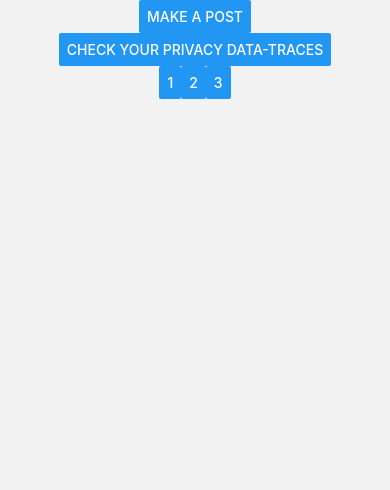
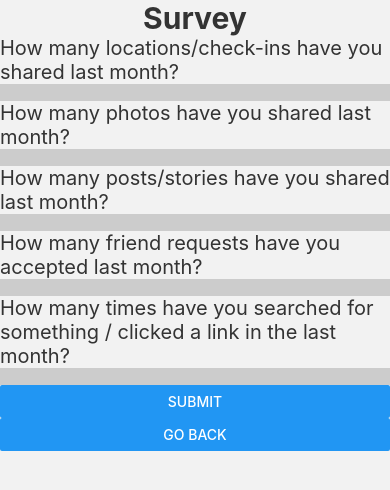
Before and after one commit to hamdaan-shaikh/CMS-TEA-E4TIP, a React Native app in the folder CMS_TEA_ET4IP_Mob_App/: screen /SurveyScreen in a window 390 px wide. Shown: the top 490 px of the page. Built offline with nearby package versions, Linux system fonts and the light colour scheme.

Commit message:
Added Survey Screen

```diff
--- a/CMS_TEA_ET4IP_Mob_App/src/navigation/MainAppStack.js
+++ b/CMS_TEA_ET4IP_Mob_App/src/navigation/MainAppStack.js
@@ -9,6 +9,7 @@ import PredictionScreen from '../screens/PredictionScreen';
 import TraceCategoriesScreen from '../screens/TraceCategoriesScreen';
 import MakePostScreen from '../screens/MakePostScreen';
 import DetailedGraphScreen from '../screens/DetailedGraphScreen';
+import SurveyScreen from '../screens/SurveyScreen';
 
 const Stack = createNativeStackNavigator();
 
@@ -24,6 +25,7 @@ export default () => {
       <Stack.Screen name="TraceCategoriesScreen" component={TraceCategoriesScreen} />
       <Stack.Screen name="MakePostScreen" component={MakePostScreen} />
       <Stack.Screen name="DetailedGraphScreen" component={DetailedGraphScreen} />
+      <Stack.Screen name="SurveyScreen" component={SurveyScreen} />
     </Stack.Navigator>
   );
 };
--- a/CMS_TEA_ET4IP_Mob_App/src/screens/OverviewScreen.js
+++ b/CMS_TEA_ET4IP_Mob_App/src/screens/OverviewScreen.js
@@ -32,7 +32,12 @@ export default ({navigation}) => {
             toggleModal(true);
           }}
         />
-        <Button title="Take" onPress={() => {}} />
+        <Button
+          title="Survey"
+          onPress={() => {
+            navigation.navigate('SurveyScreen');
+          }}
+        />
         <Button
           title="Predictable Behaviour"
           onPress={() => {
--- /dev/null
+++ b/CMS_TEA_ET4IP_Mob_App/src/screens/SurveyScreen.js
@@ -0,0 +1,49 @@
+import React from 'react';
+import {View, Text, StyleSheet, TextInput, Button} from 'react-native';
+import {FONT_STYLES} from '../commons/styles/main-styles';
+
+const SurveyItem = props => {
+  return (
+    <View style={LOCAL_STYLES.ITEM_CONTAINER}>
+      <Text style={LOCAL_STYLES.ITEM_TITLE}>{props.question}</Text>
+      <TextInput style={{backgroundColor: '#ccc'}} />
+    </View>
+  );
+};
+
+export default ({navigation}) => {
+  return (
+    <View style={LOCAL_STYLES.MAIN_CONTAINER}>
+      <Text style={FONT_STYLES.PAGE_TITLE}>Survey</Text>
+      <SurveyItem question="How many locations/check-ins have you shared last month?" />
+      <SurveyItem question="How many photos have you shared last month?" />
+      <SurveyItem question="How many posts/stories have you shared last month?" />
+      <SurveyItem question="How many friend requests have you accepted last month?" />
+      <SurveyItem question="How many times have you searched for something / clicked a link in the last month?" />
+      <Button
+        title="Submit"
+        onPress={() => {
+          console.log('Submitted form');
+        }}
+      />
+      <Button
+        title="Go back"
+        onPress={() => {
+          navigation.goBack();
+        }}
+      />
+    </View>
+  );
+};
+
+const LOCAL_STYLES = StyleSheet.create({
+  MAIN_CONTAINER: {
+    flex: 1,
+  },
+
+  ITEM_CONTAINER: {},
+  ITEM_TITLE: {
+    color: '#333',
+    fontSize: 20,
+  },
+});
```
